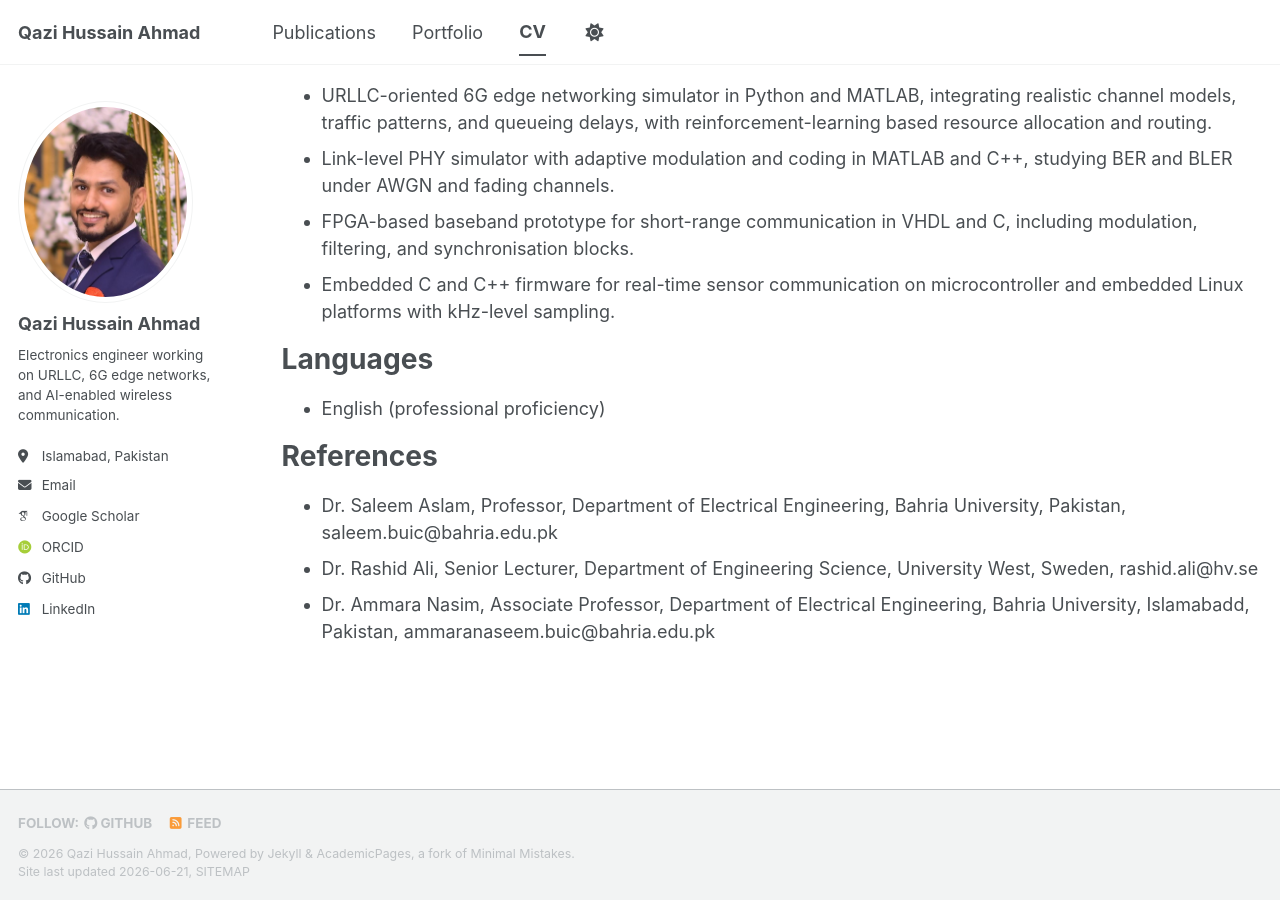
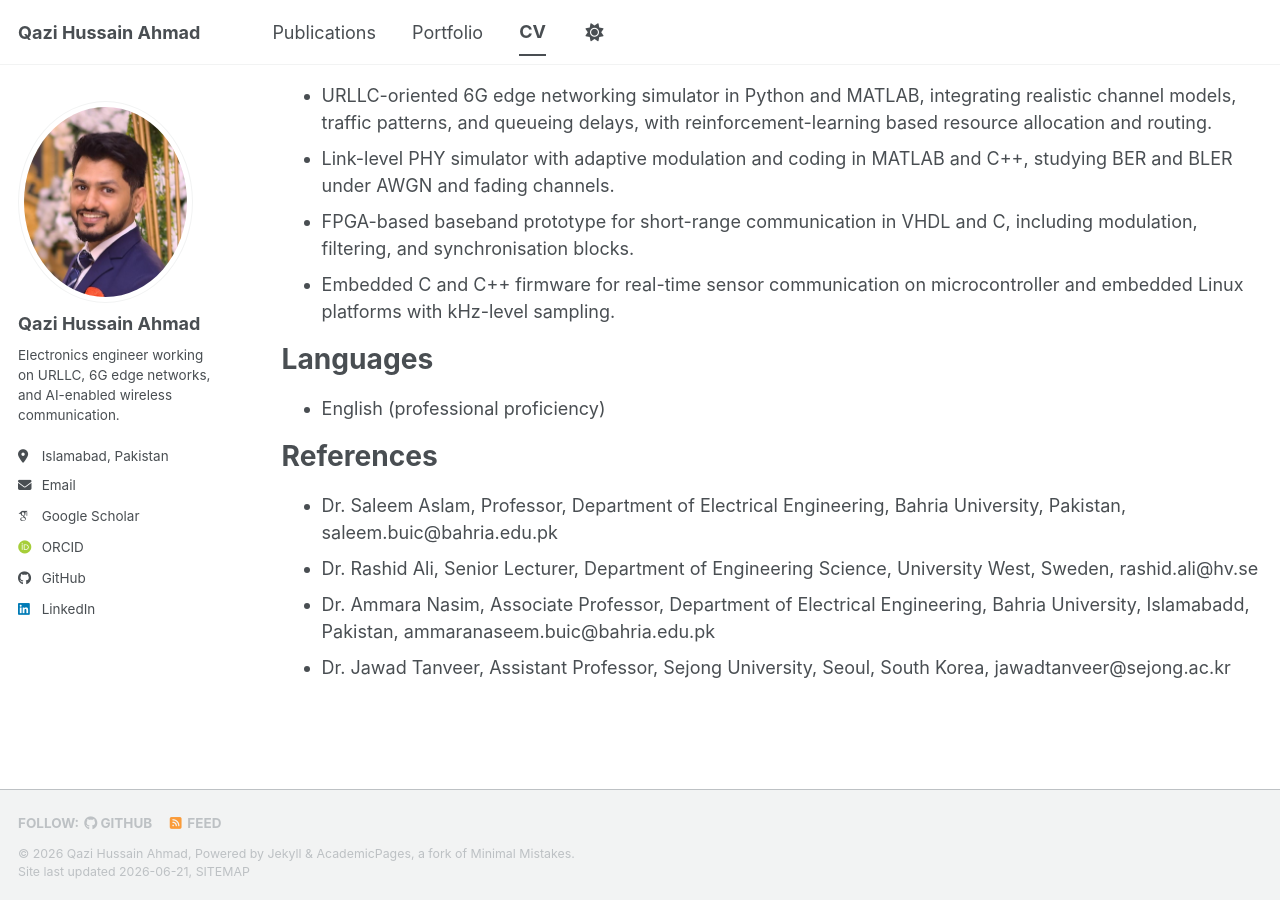
Before and after one commit to hussain1549/hussain1549.github.io, a Jekyll site: the page built from _pages/cv.md, in a window 1280 px wide and 900 px high, scrolled down 1712 px. Built offline with Jekyll 4.4.1, drawn with Linux system fonts in a browser that asks for light colours; some web fonts are replaced; a script bundle is joined from its source files by our own code; library files that are not in the unit come from our copies.

Commit message:
Update cv.md

```diff
--- a/_pages/cv.md
+++ b/_pages/cv.md
@@ -58,3 +58,4 @@ References
 * Dr. Saleem Aslam, Professor, Department of Electrical Engineering, Bahria University, Pakistan, saleem.buic@bahria.edu.pk
 * Dr. Rashid Ali, Senior Lecturer, Department of Engineering Science, University West, Sweden, rashid.ali@hv.se
 * Dr. Ammara Nasim, Associate Professor, Department of Electrical Engineering, Bahria University, Islamabadd, Pakistan, ammaranaseem.buic@bahria.edu.pk
+* Dr. Jawad Tanveer, Assistant Professor, Sejong University, Seoul, South Korea, jawadtanveer@sejong.ac.kr
```
